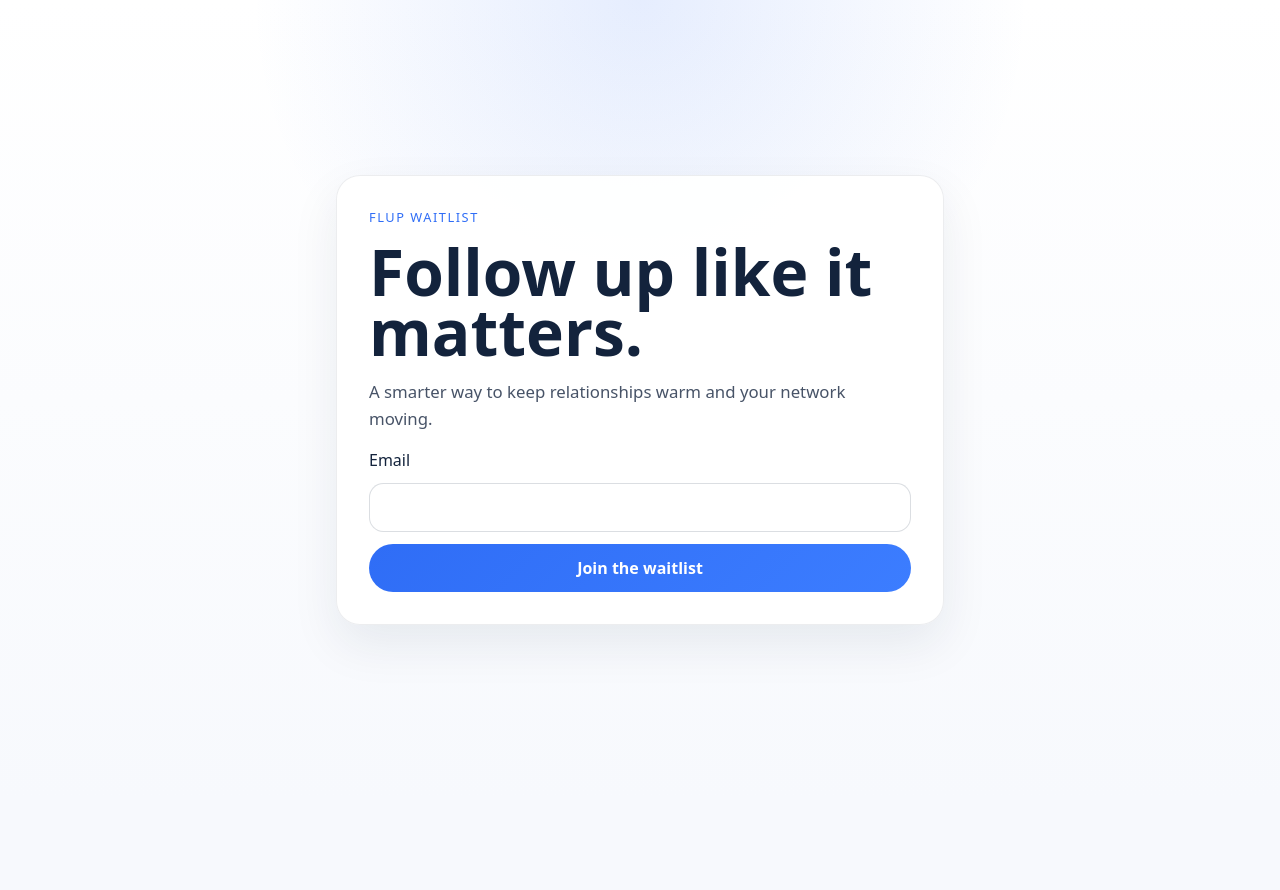
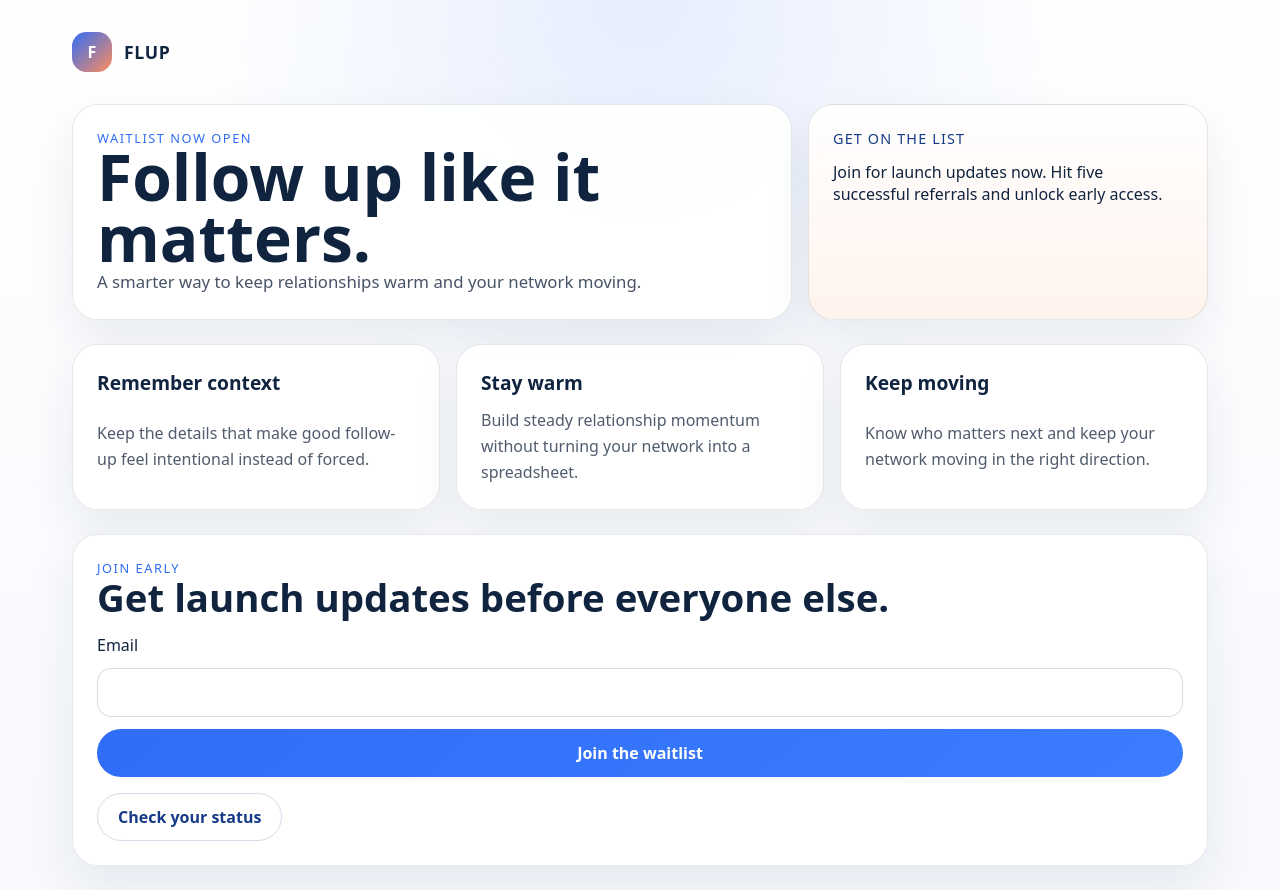
Before and after one commit to samgilmore/flup-waitlist-site, a website built with Vite: page index.html in a window 1280 px wide. Before the commit the page ends 800 px from the top, so only its background shows below. Built offline with nearby package versions, Linux system fonts and the light colour scheme.

Commit message:
feat: add branded landing page shell

```diff
--- /dev/null
+++ b/src/lib/content.js
@@ -0,0 +1,14 @@
+export const valuePoints = [
+  {
+    title: "Remember context",
+    description: "Keep the details that make good follow-up feel intentional instead of forced."
+  },
+  {
+    title: "Stay warm",
+    description: "Build steady relationship momentum without turning your network into a spreadsheet."
+  },
+  {
+    title: "Keep moving",
+    description: "Know who matters next and keep your network moving in the right direction."
+  }
+];
--- a/src/main.js
+++ b/src/main.js
@@ -1,20 +1,57 @@
 import "./styles/base.css";
 import "./styles/site.css";
+import { valuePoints } from "./lib/content.js";
 
 const app = document.querySelector("#app");
 
+const valueMarkup = valuePoints
+  .map(
+    ({ title, description }) => `
+      <article class="value-card">
+        <h2>${title}</h2>
+        <p>${description}</p>
+      </article>
+    `
+  )
+  .join("");
+
 app.innerHTML = `
   <main class="shell">
+    <header class="topbar">
+      <span class="brand-mark" aria-hidden="true">F</span>
+      <span class="brand-copy">FLUP</span>
+    </header>
+
     <section class="hero" aria-labelledby="hero-title">
-      <p class="eyebrow">FLUP waitlist</p>
-      <h1 id="hero-title">Follow up like it matters.</h1>
-      <p class="subcopy">A smarter way to keep relationships warm and your network moving.</p>
+      <div class="hero-copy">
+        <p class="eyebrow">Waitlist now open</p>
+        <h1 id="hero-title">Follow up like it matters.</h1>
+        <p class="subcopy">A smarter way to keep relationships warm and your network moving.</p>
+      </div>
+
+      <aside class="hero-note" aria-label="Launch promise">
+        <p class="hero-note-title">Get on the list</p>
+        <p>Join for launch updates now. Hit five successful referrals and unlock early access.</p>
+      </aside>
+    </section>
+
+    <section class="value-grid" aria-label="Why FLUP">
+      ${valueMarkup}
+    </section>
+
+    <section class="signup-panel" aria-labelledby="signup-title">
+      <div class="signup-copy">
+        <p class="eyebrow">Join early</p>
+        <h2 id="signup-title">Get launch updates before everyone else.</h2>
+      </div>
 
       <form class="waitlist-form">
         <label for="email">Email</label>
         <input id="email" name="email" type="email" autocomplete="email" required />
         <button type="submit">Join the waitlist</button>
       </form>
+
+      <button class="lookup-button" type="button">Check your status</button>
     </section>
   </main>
 `;
--- a/src/styles/base.css
+++ b/src/styles/base.css
@@ -1,8 +1,16 @@
 :root {
   color-scheme: light;
   font-family: "Plus Jakarta Sans", system-ui, sans-serif;
+  --flup-ink: #10233f;
+  --flup-blue: #2f6df6;
+  --flup-blue-deep: #163a86;
+  --flup-mist: #eef4ff;
+  --flup-warm: #ff8d5d;
+  --flup-warm-soft: #ffd3bf;
+  --flup-surface: #ffffff;
+  --flup-border: rgba(16, 35, 63, 0.1);
   background: #f7f9fd;
-  color: #13233c;
+  color: var(--flup-ink);
 }
 
 * {
@@ -11,6 +19,9 @@
 
 body {
   margin: 0;
+  background:
+    radial-gradient(circle at top, rgba(47, 109, 246, 0.12), transparent 40%),
+    linear-gradient(180deg, #ffffff 0%, #f7f9fd 100%);
 }
 
 button,
--- a/src/styles/site.css
+++ b/src/styles/site.css
@@ -1,26 +1,42 @@
-body {
+.shell {
   min-height: 100vh;
-  background:
-    radial-gradient(circle at top, rgba(47, 109, 246, 0.12), transparent 38%),
-    linear-gradient(180deg, #ffffff 0%, #f7f9fd 100%);
+  width: min(100%, 74rem);
+  margin: 0 auto;
+  display: grid;
+  gap: 1.5rem;
+  padding: 1.5rem;
 }
 
-.shell {
-  min-height: 100vh;
-  display: grid;
+.topbar {
+  display: flex;
+  align-items: center;
+  gap: 0.75rem;
+  padding: 0.5rem 0;
+}
+
+.brand-mark {
+  width: 2.5rem;
+  height: 2.5rem;
+  display: inline-grid;
   place-items: center;
-  padding: 2rem;
+  border-radius: 0.9rem;
+  background: linear-gradient(135deg, var(--flup-blue) 0%, var(--flup-warm) 100%);
+  color: #fff;
+  font-weight: 800;
+}
+
+.brand-copy {
+  font-family: "Manrope", "Plus Jakarta Sans", system-ui, sans-serif;
+  font-size: 1.1rem;
+  font-weight: 800;
+  letter-spacing: 0.04em;
 }
 
 .hero {
-  width: min(100%, 38rem);
   display: grid;
   gap: 1rem;
-  padding: 2rem;
-  border-radius: 1.5rem;
-  background: rgba(255, 255, 255, 0.92);
-  border: 1px solid rgba(19, 35, 60, 0.08);
-  box-shadow: 0 1.25rem 3rem rgba(19, 35, 60, 0.08);
+  grid-template-columns: minmax(0, 1.8fr) minmax(16rem, 1fr);
+  align-items: stretch;
 }
 
 .eyebrow {
@@ -28,7 +44,18 @@ body {
   font-size: 0.8rem;
   letter-spacing: 0.12em;
   text-transform: uppercase;
-  color: #2f6df6;
+  color: var(--flup-blue);
+}
+
+.hero-copy,
+.hero-note,
+.signup-panel,
+.value-card {
+  padding: 1.5rem;
+  border-radius: 1.6rem;
+  border: 1px solid var(--flup-border);
+  background: rgba(255, 255, 255, 0.92);
+  box-shadow: 0 1.25rem 3rem rgba(19, 35, 60, 0.08);
 }
 
 .hero h1,
@@ -39,12 +66,68 @@ body {
 .hero h1 {
   font-size: clamp(2.4rem, 7vw, 4rem);
   line-height: 0.95;
+  font-family: "Manrope", "Plus Jakarta Sans", system-ui, sans-serif;
 }
 
 .subcopy {
   font-size: 1.05rem;
   line-height: 1.6;
   color: rgba(19, 35, 60, 0.78);
+}
+
+.hero-note {
+  display: grid;
+  gap: 0.8rem;
+  align-content: start;
+  background:
+    linear-gradient(180deg, rgba(255, 255, 255, 0.94) 0%, rgba(255, 243, 236, 0.96) 100%);
+}
+
+.hero-note p,
+.hero-note-title,
+.value-card h2,
+.value-card p,
+.signup-copy h2 {
+  margin: 0;
+}
+
+.hero-note-title {
+  font-size: 0.9rem;
+  letter-spacing: 0.08em;
+  text-transform: uppercase;
+  color: var(--flup-blue-deep);
+}
+
+.value-grid {
+  display: grid;
+  grid-template-columns: repeat(3, minmax(0, 1fr));
+  gap: 1rem;
+}
+
+.value-card {
+  display: grid;
+  gap: 0.75rem;
+}
+
+.value-card h2 {
+  font-family: "Manrope", "Plus Jakarta Sans", system-ui, sans-serif;
+  font-size: 1.2rem;
+}
+
+.value-card p {
+  line-height: 1.6;
+  color: rgba(19, 35, 60, 0.74);
+}
+
+.signup-panel {
+  display: grid;
+  gap: 1rem;
+}
+
+.signup-copy h2 {
+  font-family: "Manrope", "Plus Jakarta Sans", system-ui, sans-serif;
+  font-size: clamp(1.6rem, 4vw, 2.4rem);
+  line-height: 1.05;
 }
 
 .waitlist-form {
@@ -59,12 +142,28 @@ body {
   border: 1px solid rgba(19, 35, 60, 0.15);
 }
 
-.waitlist-form button {
+.waitlist-form button,
+.lookup-button {
   min-height: 3rem;
   border: 0;
   border-radius: 999px;
-  background: linear-gradient(135deg, #2f6df6 0%, #3c7dff 100%);
+  background: linear-gradient(135deg, var(--flup-blue) 0%, #3c7dff 100%);
   color: #ffffff;
   font-weight: 700;
   cursor: pointer;
 }
+
+.lookup-button {
+  justify-self: start;
+  padding: 0 1.25rem;
+  background: transparent;
+  color: var(--flup-blue-deep);
+  border: 1px solid rgba(22, 58, 134, 0.18);
+}
+
+@media (max-width: 860px) {
+  .hero,
+  .value-grid {
+    grid-template-columns: 1fr;
+  }
+}
```
Also changed, not shown: tests/e2e/public-content.spec.ts (added, +10 -0 lines).
